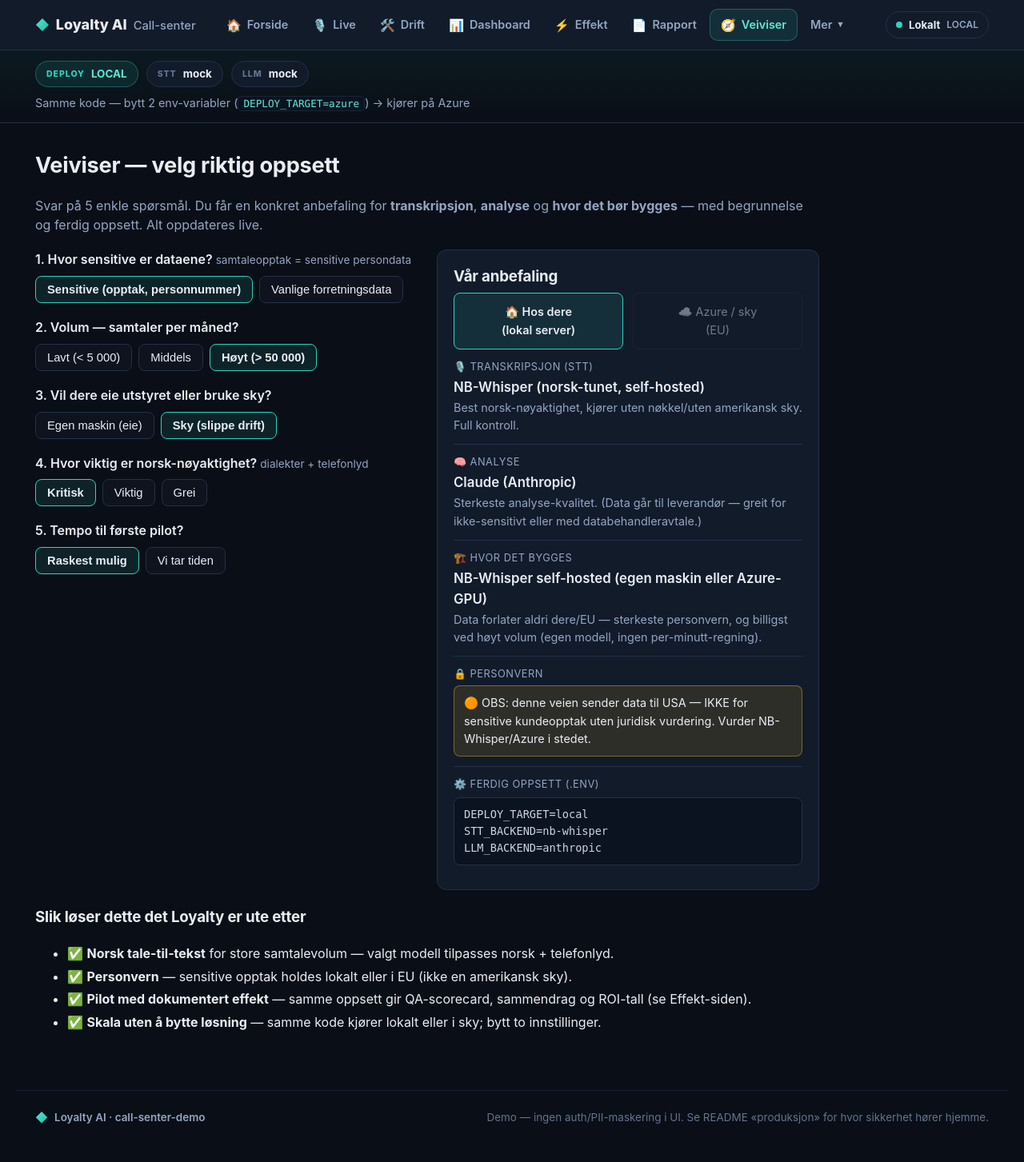
After one commit to Nithu0/call-center-ai-demo, a FastAPI app: page /veiviser in a window 1280 px wide. The commit adds this page. Shown: the whole page at 80% size. Run offline with FastAPI, Linux system fonts and the light colour scheme.

Commit message:
Veiviser: interaktiv 'velg riktig oppsett' — anbefaler STT/analyse/hvor-bygges + hvorfor
5 enkle spørsmål (sensitivitet, volum, eie/sky, norsk-krav, tempo) → live anbefaling
med begrunnelse, ferdig .env, personvern-flagg og hvordan det løser Loyaltys behov.
Gjør plattformvalget konkret og forståelig i stedet for en abstrakt verktøyliste.

Co-Authored-By: Claude Opus 4.8 (1M context) <noreply@anthropic.com>

```diff
--- a/templates/base.html
+++ b/templates/base.html
@@ -37,6 +37,9 @@
         </a>
         <a class="nav-link {{ 'is-active' if path.startswith('/rapport') else '' }}" href="/rapport">
           <span class="nav-ico" aria-hidden="true">📄</span> Rapport
+        </a>
+        <a class="nav-link {{ 'is-active' if path.startswith('/veiviser') else '' }}" href="/veiviser">
+          <span class="nav-ico" aria-hidden="true">🧭</span> Veiviser
         </a>
 
         {% set in_more = path.startswith('/stt') or path.startswith('/personvern') or path.startswith('/redaction') or path.startswith('/agent-assist') or path.startswith('/guide') %}
--- /dev/null
+++ b/templates/veiviser.html
@@ -0,0 +1,219 @@
+{% extends "base.html" %}
+{% block content %}
+<style>
+  .vz-wrap { max-width: 980px; }
+  .vz-intro { color: var(--muted); margin-bottom: 18px; }
+  .vz-grid { display: grid; grid-template-columns: 1fr 1fr; gap: 24px; align-items: start; }
+  @media (max-width: 820px) { .vz-grid { grid-template-columns: 1fr; } }
+  .q { margin-bottom: 18px; }
+  .q-label { font-weight: 600; margin-bottom: 8px; }
+  .q-help { color: var(--muted); font-size: .85em; font-weight: 400; }
+  .seg { display: flex; flex-wrap: wrap; gap: 8px; }
+  .seg button { background: var(--panel-2, rgba(255,255,255,.04)); color: var(--ink);
+    border: 1px solid var(--line); border-radius: 8px; padding: 8px 14px; cursor: pointer; font-size: .92em; }
+  .seg button.active { background: var(--brand-tint, rgba(45,212,191,.15)); border-color: var(--brand); color: var(--ink); font-weight: 600; }
+  .rec { background: var(--panel); border: 1px solid var(--line); border-radius: 12px; padding: 18px 20px; position: sticky; top: 90px; }
+  .rec h3 { margin: 0 0 4px; }
+  .rec-row { padding: 12px 0; border-bottom: 1px solid var(--line); }
+  .rec-row:last-of-type { border-bottom: none; }
+  .rec-k { font-size: .8em; text-transform: uppercase; letter-spacing: .04em; color: var(--muted); }
+  .rec-v { font-weight: 600; font-size: 1.05em; margin: 2px 0; }
+  .rec-why { color: var(--muted); font-size: .9em; }
+  .priv { border-radius: 8px; padding: 10px 12px; font-size: .9em; margin-top: 4px; }
+  .priv.good { background: rgba(52,211,153,.12); border: 1px solid rgba(52,211,153,.35); }
+  .priv.mid  { background: rgba(148,163,184,.12); border: 1px solid rgba(148,163,184,.3); }
+  .priv.warn { background: rgba(251,191,36,.12); border: 1px solid rgba(251,191,36,.4); }
+  .envbox { background: #0b1220; border: 1px solid var(--line); border-radius: 8px; padding: 10px 12px;
+    font-family: ui-monospace, monospace; font-size: .85em; white-space: pre; margin-top: 6px; color: #cbd5e1; }
+  .where { display: flex; gap: 12px; margin-top: 6px; }
+  .where div { flex: 1; text-align: center; border: 1px solid var(--line); border-radius: 8px; padding: 12px; opacity: .45; font-size: .9em; }
+  .where div.on { opacity: 1; border-color: var(--brand); background: var(--brand-tint, rgba(45,212,191,.1)); font-weight: 600; }
+  .needs { margin-top: 18px; }
+  .needs li { margin: 4px 0; }
+</style>
+
+<div class="vz-wrap">
+  <h1>Veiviser — velg riktig oppsett</h1>
+  <p class="vz-intro">Svar på 5 enkle spørsmål. Du får en konkret anbefaling for <b>transkripsjon</b>,
+  <b>analyse</b> og <b>hvor det bør bygges</b> — med begrunnelse og ferdig oppsett. Alt oppdateres live.</p>
+
+  <div class="vz-grid">
+    <!-- VENSTRE: spørsmål -->
+    <div>
+      <div class="q">
+        <div class="q-label">1. Hvor sensitive er dataene? <span class="q-help">samtaleopptak = sensitive persondata</span></div>
+        <div class="seg" data-q="sensitiv">
+          <button data-v="ja" class="active">Sensitive (opptak, personnummer)</button>
+          <button data-v="nei">Vanlige forretningsdata</button>
+        </div>
+      </div>
+      <div class="q">
+        <div class="q-label">2. Volum — samtaler per måned?</div>
+        <div class="seg" data-q="volum">
+          <button data-v="lav">Lavt (&lt; 5 000)</button>
+          <button data-v="middels">Middels</button>
+          <button data-v="høy" class="active">Høyt (&gt; 50 000)</button>
+        </div>
+      </div>
+      <div class="q">
+        <div class="q-label">3. Vil dere eie utstyret eller bruke sky?</div>
+        <div class="seg" data-q="eie">
+          <button data-v="egen">Egen maskin (eie)</button>
+          <button data-v="sky" class="active">Sky (slippe drift)</button>
+        </div>
+      </div>
+      <div class="q">
+        <div class="q-label">4. Hvor viktig er norsk-nøyaktighet? <span class="q-help">dialekter + telefonlyd</span></div>
+        <div class="seg" data-q="norsk">
+          <button data-v="kritisk" class="active">Kritisk</button>
+          <button data-v="viktig">Viktig</button>
+          <button data-v="ok">Grei</button>
+        </div>
+      </div>
+      <div class="q">
+        <div class="q-label">5. Tempo til første pilot?</div>
+        <div class="seg" data-q="tempo">
+          <button data-v="rask" class="active">Raskest mulig</button>
+          <button data-v="rolig">Vi tar tiden</button>
+        </div>
+      </div>
+    </div>
+
+    <!-- HØYRE: anbefaling -->
+    <div class="rec">
+      <h3>Vår anbefaling</h3>
+      <div class="where" id="rec-where">
+        <div id="w-local">🏠 Hos dere<br>(lokal server)</div>
+        <div id="w-cloud">☁️ Azure / sky<br>(EU)</div>
+      </div>
+      <div class="rec-row">
+        <div class="rec-k">🎙️ Transkripsjon (STT)</div>
+        <div class="rec-v" id="rec-stt">—</div>
+        <div class="rec-why" id="rec-stt-why">—</div>
+      </div>
+      <div class="rec-row">
+        <div class="rec-k">🧠 Analyse</div>
+        <div class="rec-v" id="rec-llm">—</div>
+        <div class="rec-why" id="rec-llm-why">—</div>
+      </div>
+      <div class="rec-row">
+        <div class="rec-k">🏗️ Hvor det bygges</div>
+        <div class="rec-v" id="rec-deploy">—</div>
+        <div class="rec-why" id="rec-deploy-why">—</div>
+      </div>
+      <div class="rec-row">
+        <div class="rec-k">🔒 Personvern</div>
+        <div class="priv" id="rec-priv">—</div>
+      </div>
+      <div class="rec-row">
+        <div class="rec-k">⚙️ Ferdig oppsett (.env)</div>
+        <div class="envbox" id="rec-env">—</div>
+      </div>
+    </div>
+  </div>
+
+  <div class="needs">
+    <h3>Slik løser dette det Loyalty er ute etter</h3>
+    <ul>
+      <li>✅ <b>Norsk tale-til-tekst</b> for store samtalevolum — valgt modell tilpasses norsk + telefonlyd.</li>
+      <li>✅ <b>Personvern</b> — sensitive opptak holdes lokalt eller i EU (ikke en amerikansk sky).</li>
+      <li>✅ <b>Pilot med dokumentert effekt</b> — samme oppsett gir QA-scorecard, sammendrag og ROI-tall (se Effekt-siden).</li>
+      <li>✅ <b>Skala uten å bytte løsning</b> — samme kode kjører lokalt eller i sky; bytt to innstillinger.</li>
+    </ul>
+  </div>
+</div>
+
+<script>
+(function () {
+  const state = { sensitiv: "ja", volum: "høy", eie: "sky", norsk: "kritisk", tempo: "rask" };
+
+  function recommend(s) {
+    const highVol = s.volum === "høy";
+    const ownHw = s.eie === "egen";
+    const norskKritisk = s.norsk === "kritisk";
+    let r = { env: {} };
+
+    // Hvor bygges + STT
+    if (ownHw || (s.sensitiv === "ja" && (norskKritisk || highVol))) {
+      r.deploy = "NB-Whisper self-hosted (egen maskin eller Azure-GPU)";
+      r.deployWhy = "Data forlater aldri dere/EU — sterkeste personvern, og billigst ved høyt volum (egen modell, ingen per-minutt-regning).";
+      r.stt = "NB-Whisper (norsk-tunet, self-hosted)";
+      r.sttWhy = "Best norsk-nøyaktighet, kjører uten nøkkel/uten amerikansk sky. Full kontroll.";
+      r.env.DEPLOY_TARGET = "local"; r.env.STT_BACKEND = "nb-whisper";
+      r.local = true;
+    } else if (s.sensitiv === "ja") {
+      r.deploy = "Azure (EU-region: Norge/Sverige)";
+      r.deployWhy = "Data behandles i EU under databehandleravtale — trygt for sensitive opptak, uten at dere drifter egen maskin.";
+      r.stt = "Azure AI Speech (nb-NO, EU)";
+      r.sttWhy = "Sterk norsk, EU-databehandling, skalerer i sky og er raskt å sette opp.";
+      r.env.DEPLOY_TARGET = "azure"; r.env.STT_BACKEND = "azure";
+      r.local = false;
+    } else {
+      r.deploy = (s.tempo === "rask") ? "Sky-API (raskest å koble på)" : "Azure (EU) eller lokal";
+      r.deployWhy = "Ikke-sensitive data → dere kan bruke en enkel sky-API og være i gang på minutter.";
+      r.stt = "OpenAI Whisper API";
+      r.sttWhy = "Lavest friksjon: bare en API-nøkkel, billig. (Data går til USA — derfor kun for ikke-sensitivt.)";
+      r.env.DEPLOY_TARGET = "local"; r.env.STT_BACKEND = "openai";
+      r.local = true;
+    }
+
+    // Analyse (LLM)
+    if (r.env.DEPLOY_TARGET === "azure") {
+      r.llm = "Azure OpenAI (EU)";
+      r.llmWhy = "Samme EU-region som lyden — sterk analyse uten at data forlater EU.";
+      r.env.LLM_BACKEND = "azure-openai";
+    } else if (ownHw && s.sensitiv === "ja") {
+      r.llm = "Lokal: regelbasert nå → egen LLM-server senere";
+      r.llmWhy = "Holder alt lokalt. Regelbasert analyse er gratis og god nok til pilot; en lokal LLM (Ollama) legges til når dere vil ha dypere innsikt.";
+      r.env.LLM_BACKEND = "mock";
+    } else {
+      r.llm = "Claude (Anthropic)";
+      r.llmWhy = "Sterkeste analyse-kvalitet. (Data går til leverandør — greit for ikke-sensitivt eller med databehandleravtale.)";
+      r.env.LLM_BACKEND = "anthropic";
+    }
+
+    // Personvern
+    const us = (r.env.STT_BACKEND === "openai" || r.env.LLM_BACKEND === "anthropic");
+    if (r.env.DEPLOY_TARGET === "local" && r.env.STT_BACKEND.indexOf("whisper") > -1 && r.env.LLM_BACKEND === "mock") {
+      r.priv = "🟢 Alt lokalt — ingenting forlater maskinen. Tryggest for sensitive kundeopptak."; r.privCls = "good";
+    } else if (r.env.DEPLOY_TARGET === "azure") {
+      r.priv = "🟢 Data behandles i EU (Azure) under databehandleravtale. Trygt for sensitive data."; r.privCls = "good";
+    } else if (us && s.sensitiv === "ja") {
+      r.priv = "🟠 OBS: denne veien sender data til USA — IKKE for sensitive kundeopptak uten juridisk vurdering. Vurder NB-Whisper/Azure i stedet."; r.privCls = "warn";
+    } else {
+      r.priv = "⚪ Delvis ekstern behandling — greit for ikke-sensitive data."; r.privCls = "mid";
+    }
+    return r;
+  }
+
+  function render() {
+    const r = recommend(state);
+    document.getElementById("rec-stt").textContent = r.stt;
+    document.getElementById("rec-stt-why").textContent = r.sttWhy;
+    document.getElementById("rec-llm").textContent = r.llm;
+    document.getElementById("rec-llm-why").textContent = r.llmWhy;
+    document.getElementById("rec-deploy").textContent = r.deploy;
+    document.getElementById("rec-deploy-why").textContent = r.deployWhy;
+    const p = document.getElementById("rec-priv");
+    p.textContent = r.priv; p.className = "priv " + r.privCls;
+    document.getElementById("rec-env").textContent =
+      "DEPLOY_TARGET=" + r.env.DEPLOY_TARGET + "\nSTT_BACKEND=" + r.env.STT_BACKEND + "\nLLM_BACKEND=" + r.env.LLM_BACKEND;
+    document.getElementById("w-local").classList.toggle("on", r.local);
+    document.getElementById("w-cloud").classList.toggle("on", !r.local);
+  }
+
+  document.querySelectorAll(".seg").forEach(seg => {
+    const q = seg.getAttribute("data-q");
+    seg.querySelectorAll("button").forEach(btn => {
+      btn.addEventListener("click", () => {
+        seg.querySelectorAll("button").forEach(b => b.classList.remove("active"));
+        btn.classList.add("active");
+        state[q] = btn.getAttribute("data-v");
+        render();
+      });
+    });
+  });
+  render();
+})();
+</script>
+{% endblock %}
```
Also changed, not shown: app/routers/veiviser.py (added, +36 -0 lines).
